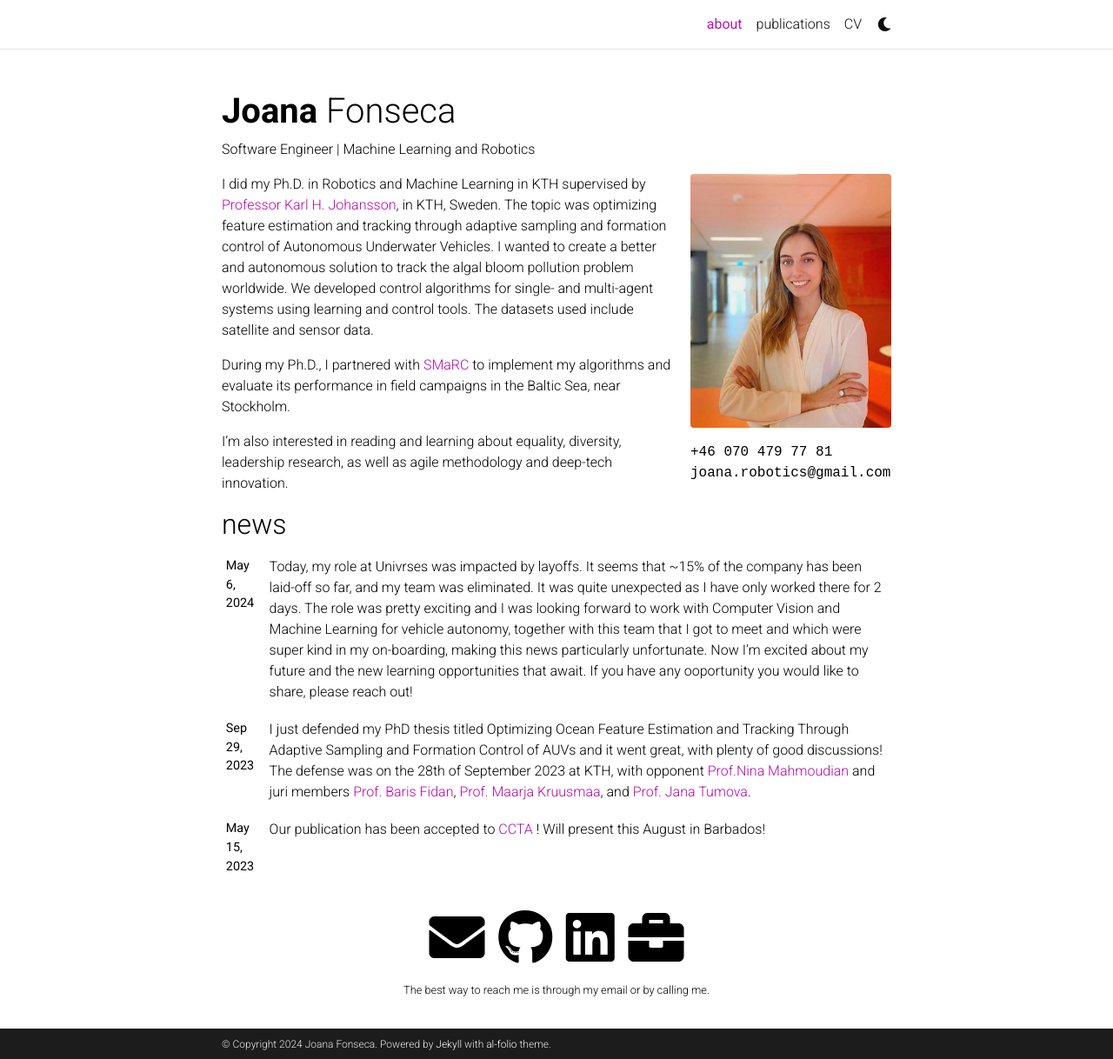
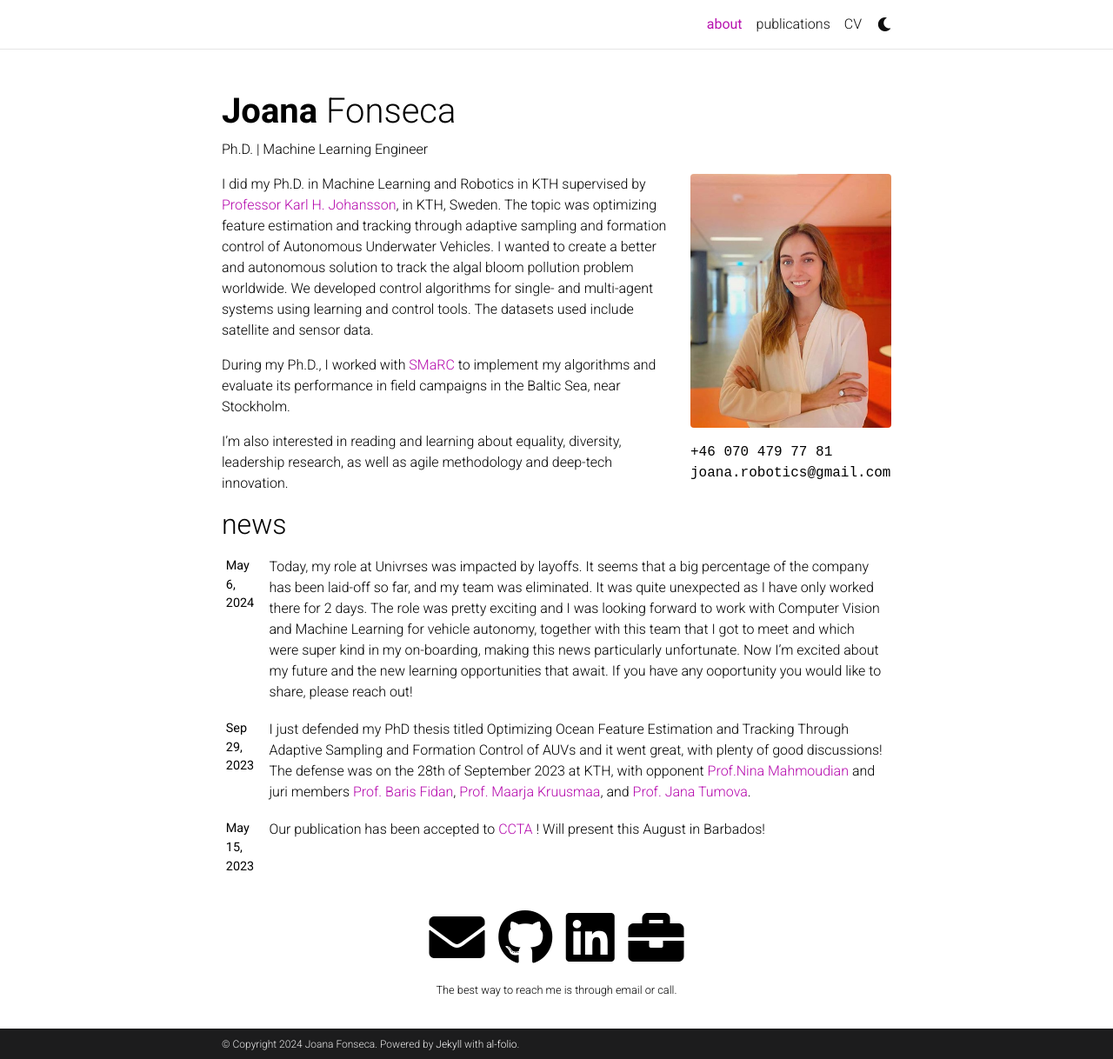
Before and after one commit to JoanaFonsec/JoanaFonsec.github.io, a Jekyll site: the page built from _pages/about.md, in a window 1280 px wide and 1218 px high. Shown: the whole window at 87% size. Built offline with Jekyll 4.4.1, drawn with Linux system fonts in a browser that asks for light colours; full-size pictures stand in for the smaller copies a plugin makes; comment, search, counter and statistics services are not loaded; a style sheet for code colours, icons or effects is not loaded.

Commit message:
upd: About me update

```diff
--- a/_config.yml
+++ b/_config.yml
@@ -10,7 +10,7 @@ email: joana.robotics@gmail.com
 description: > # the ">" symbol means to ignore newlines until "footer_text:"
   Based on [*folio](https://github.com/bogoli/-folio) design.
 footer_text: >
-  Powered by <a href="https://jekyllrb.com/" target="_blank">Jekyll</a> with <a href="https://github.com/alshedivat/al-folio">al-folio</a> theme.
+  Powered by <a href="https://jekyllrb.com/" target="_blank">Jekyll</a> with <a href="https://github.com/alshedivat/al-folio">al-folio</a>.
 # Hosted by <a href="https://pages.github.com/" target="_blank">GitHub Pages</a>.
 keywords: jekyll, jekyll-theme, academic-website, portfolio-website  # add your own keywords or leave empty
 
@@ -72,7 +72,7 @@ dblp_url: # your DBLP profile url
 stackoverflow_id: #your stackoverflow id
 
 contact_note: >
-  The best way to reach me is through my email or by calling me.
+  The best way to reach me is through email or call.
 
 google_analytics:  # your google-analytics ID (format: UA-XXXXXXXXX)
 google_site_verification:  # your google-site-verification ID (Google Search Console)
--- a/_pages/about.md
+++ b/_pages/about.md
@@ -2,7 +2,7 @@
 layout: about
 title: about
 permalink: /
-subtitle: Software Engineer | Machine Learning and Robotics
+subtitle: Ph.D. | Machine Learning Engineer
 
 profile:
   align: right
@@ -17,9 +17,9 @@ selected_papers: false # includes a list of papers marked as "selected={true}"
 social: true  # includes social icons at the bottom of the page
 ---
 
-I did my Ph.D. in Robotics and Machine Learning in KTH supervised by <a href="https://people.kth.se/~kallej/" target="_blank">Professor Karl H. Johansson</a>, in KTH, Sweden.
+I did my Ph.D. in Machine Learning and Robotics in KTH supervised by <a href="https://people.kth.se/~kallej/" target="_blank">Professor Karl H. Johansson</a>, in KTH, Sweden.
 The topic was optimizing feature estimation and tracking through adaptive sampling and formation control of Autonomous Underwater Vehicles. I wanted to create a better and autonomous solution to track the algal bloom pollution problem worldwide. We developed control algorithms for single- and multi-agent systems using learning and control tools. The datasets used include satellite and sensor data.
 
-During my Ph.D., I partnered with <a href="https://smarc.se/" target="_blank">SMaRC</a> to implement my algorithms and evaluate its performance in field campaigns in the Baltic Sea, near Stockholm.
+During my Ph.D., I worked with <a href="https://smarc.se/" target="_blank">SMaRC</a> to implement my algorithms and evaluate its performance in field campaigns in the Baltic Sea, near Stockholm.
 
 I'm also interested in reading and learning about equality, diversity, leadership research, as well as agile methodology and deep-tech innovation.
```
Also changed, not shown: _news/announcement_2.md (+1 -1 lines).
